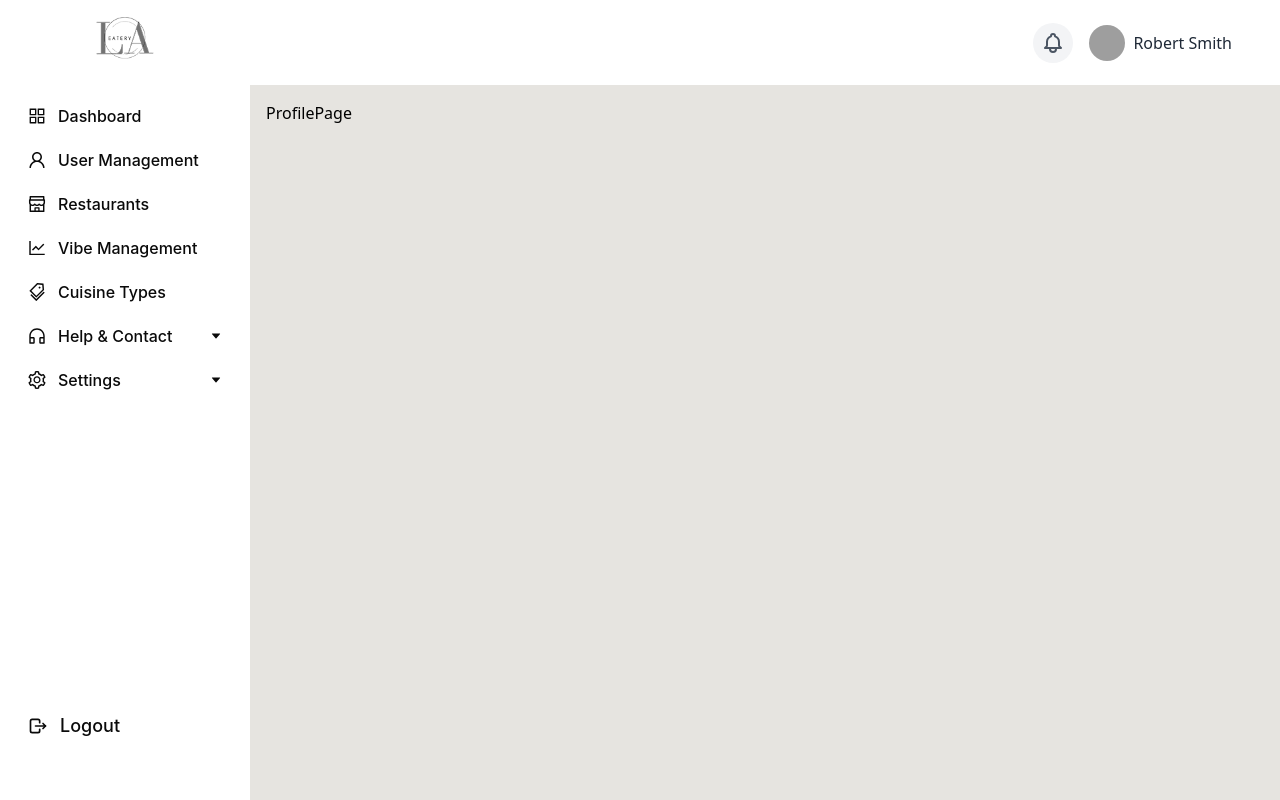
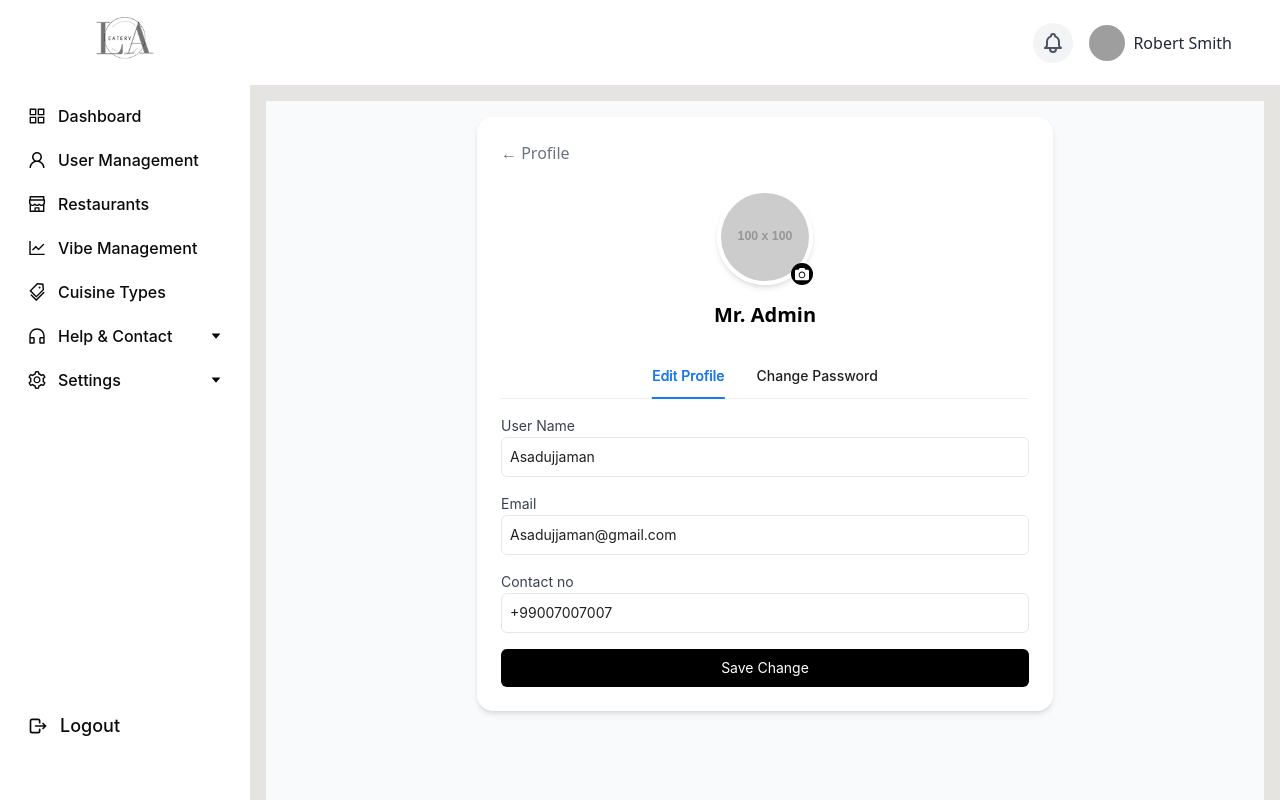
Before and after one commit to sparktechagency/laeatery_dashboard, a React (Vite) app: page /profile in a window 1280 px wide. Built offline with nearby package versions, Linux system fonts and the light colour scheme; grey boxes are pictures that could not be loaded.

Commit message:
profile page updated

```diff
--- a/src/pages/ProfilePage.tsx
+++ b/src/pages/ProfilePage.tsx
@@ -1,8 +1,107 @@
+import React, { useState } from 'react';
+import { Tabs } from 'antd';
+import { FiEye, FiEyeOff } from 'react-icons/fi';
+import { FaCamera } from 'react-icons/fa';
+//import 'antd/dist/antd.min.css';
 
-const ProfilePage = () => {
+const { TabPane } = Tabs;
+
+const ProfileSettings = () => {
+  const [showPassword, setShowPassword] = useState({
+    current: false,
+    new: false,
+    confirm: false,
+  });
+
+  const toggleVisibility = (field) => {
+    setShowPassword({ ...showPassword, [field]: !showPassword[field] });
+  };
+
   return (
-    <div>ProfilePage</div>
-  )
-}
+    <div className="min-h-screen bg-gray-50 p-4 flex flex-col items-center">
+      <div className="w-full max-w-xl bg-white p-6 rounded-2xl shadow-md">
+        <div className="text-left mb-6 cursor-pointer text-gray-500">← Profile</div>
+        <div className="flex flex-col items-center">
+          <div className="relative">
+            <img
+              src="https://via.placeholder.com/100"
+              alt="Profile"
+              className="w-24 h-24 rounded-full object-cover border-4 border-white shadow-md"
+            />
+            <div className="absolute bottom-0 right-0 bg-black text-white p-1 rounded-full">
+              <FaCamera size={14} />
+            </div>
+          </div>
+          <h2 className="mt-4 text-xl font-semibold">Mr. Admin</h2>
+        </div>
 
-export default ProfilePage
+        <Tabs defaultActiveKey="1" centered className="mt-6">
+          <TabPane tab={<span className="font-medium">Edit Profile</span>} key="1">
+            <form className="space-y-4">
+              <div>
+                <label className="block text-gray-700">User Name</label>
+                <input type="text" className="w-full p-2 border rounded-md" defaultValue="Asadujjaman" />
+              </div>
+              <div>
+                <label className="block text-gray-700">Email</label>
+                <input type="email" className="w-full p-2 border rounded-md" defaultValue="Asadujjaman@gmail.com" />
+              </div>
+              <div>
+                <label className="block text-gray-700">Contact no</label>
+                <input type="text" className="w-full p-2 border rounded-md" defaultValue="+99007007007" />
+              </div>
+              <button type="submit" className="w-full bg-black text-white py-2 rounded-md">Save Change</button>
+            </form>
+          </TabPane>
+
+          <TabPane tab={<span className="font-medium">Change Password</span>} key="2">
+            <form className="space-y-4">
+              <div>
+                <label className="block text-gray-700">Current Password</label>
+                <div className="relative">
+                  <input
+                    type={showPassword.current ? 'text' : 'password'}
+                    className="w-full p-2 border rounded-md pr-10"
+                    defaultValue="********"
+                  />
+                  <span className="absolute top-2.5 right-3 cursor-pointer" onClick={() => toggleVisibility('current')}>
+                    {showPassword.current ? <FiEyeOff /> : <FiEye />}
+                  </span>
+                </div>
+              </div>
+              <div>
+                <label className="block text-gray-700">New Password</label>
+                <div className="relative">
+                  <input
+                    type={showPassword.new ? 'text' : 'password'}
+                    className="w-full p-2 border rounded-md pr-10"
+                    defaultValue="********"
+                  />
+                  <span className="absolute top-2.5 right-3 cursor-pointer" onClick={() => toggleVisibility('new')}>
+                    {showPassword.new ? <FiEyeOff /> : <FiEye />}
+                  </span>
+                </div>
+              </div>
+              <div>
+                <label className="block text-gray-700">Confirm New Password</label>
+                <div className="relative">
+                  <input
+                    type={showPassword.confirm ? 'text' : 'password'}
+                    className="w-full p-2 border rounded-md pr-10"
+                    defaultValue="********"
+                  />
+                  <span className="absolute top-2.5 right-3 cursor-pointer" onClick={() => toggleVisibility('confirm')}>
+                    {showPassword.confirm ? <FiEyeOff /> : <FiEye />}
+                  </span>
+                </div>
+              </div>
+              <button type="submit" className="w-full bg-black text-white py-2 rounded-md">Save Change</button>
+            </form>
+          </TabPane>
+        </Tabs>
+      </div>
+    </div>
+  );
+};
+
+export default ProfileSettings;
```
